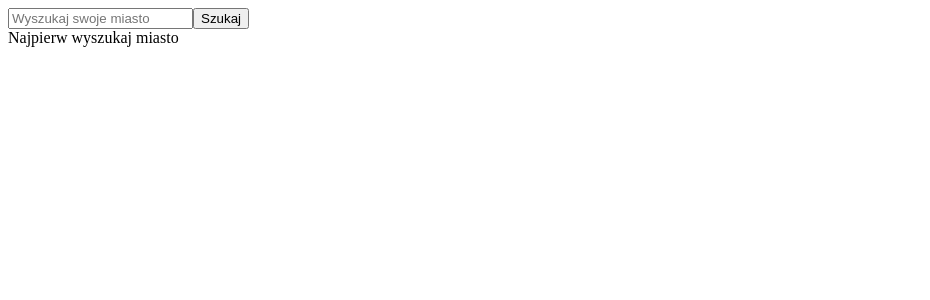
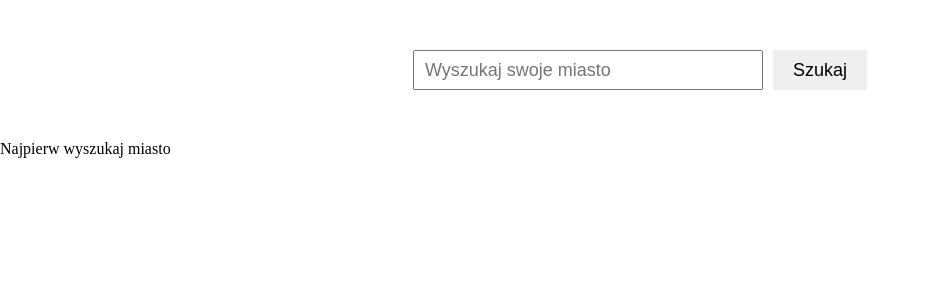
Before and after one commit to wookashart/react-redux-wather-app, a React (Create React App) app: page / in a window 1280 px wide. Shown: the top 300 px of the page, without its empty margins (0-930 px from the left). Built offline with nearby package versions, Linux system fonts and the light colour scheme.

Commit message:
Search styles (in progress)

```diff
--- a/package.json
+++ b/package.json
@@ -14,8 +14,12 @@
   },
   "devDependencies": {
     "gh-pages": "^2.0.1",
+    "node-sass": "^4.12.0",
     "react-redux": "^7.0.3",
-    "redux": "^4.0.1"
+    "redux": "^4.0.1",
+    "sass-extract": "^2.1.0",
+    "sass-extract-js": "^0.4.0",
+    "sass-extract-loader": "^1.1.0"
   },
   "scripts": {
     "start": "react-scripts start",
--- a/src/components/App.js
+++ b/src/components/App.js
@@ -1,9 +1,11 @@
 import React from 'react';
 import Search from './Search';
 import SearchResult from './search/SearchResult';
+import { GlobalStyles } from '../styles/GlobalStyles';
 
 export default () => (
 	<div>
+		<GlobalStyles />
 		<Search />
 		<SearchResult />
 	</div>
--- a/src/components/global/Button.js
+++ b/src/components/global/Button.js
@@ -2,7 +2,12 @@ import React from 'react';
 import styled from 'styled-components';
 
 const Button = styled.button`
-
+    margin: 0 5px;
+    font-size: 18px;
+    padding: 9.5px 20px;
+    cursor: pointer;
+    border: none;
+    outline: none;
 `;
 
 export default ({ title, action }) => (
--- a/src/components/global/Input.js
+++ b/src/components/global/Input.js
@@ -2,7 +2,18 @@ import React from 'react';
 import styled from 'styled-components';
 
 const Input = styled.label`
+    margin: 0 5px;
 
+    input {
+        height: 40px;
+        width: 350px;
+        padding: 5px 10px;
+        font-size: 18px;
+
+        &:focus {
+            outline: none;
+        }
+    }
 `;
 
 export default ({ placeholder, action, value }) => (
--- a/src/components/search/SearchCityForm.js
+++ b/src/components/search/SearchCityForm.js
@@ -1,9 +1,15 @@
 import React, { Component } from 'react';
+import styled from 'styled-components';
 import { connect } from 'react-redux';
 import { getCityByName } from '../../redux/actions';
 import Input from '../global/Input';
 import Button from '../global/Button';
 import api from '../../data/api';
+
+const Form = styled.form`
+    padding: 50px;
+    text-align: center;
+`;
 
 class SearchCityForm extends Component {
     state = {
@@ -38,10 +44,10 @@ class SearchCityForm extends Component {
 
     render() {
         return (
-            <form>
+            <Form>
                 <Input placeholder="Wyszukaj swoje miasto" action={this.getInputValue} value={this.state.cityName} />
                 <Button title="Szukaj" action={this.getCityByName} />
-            </form>
+            </Form>
         )
     }
 }
--- /dev/null
+++ b/src/styles/GlobalStyles.js
@@ -0,0 +1,18 @@
+import { createGlobalStyle } from 'styled-components';
+
+export const GlobalStyles = createGlobalStyle`
+    /* Styles */
+    :root {
+        --black: #000000;
+    }
+    /* Styles end */
+
+    * {
+        box-sizing: border-box;
+    }
+
+    html, body {
+        margin: 0;
+        padding: 0;
+    }
+`;
```
Also changed, not shown: 1 other file (tests, documents, lock files or other folders).
